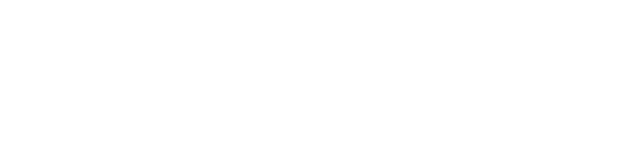
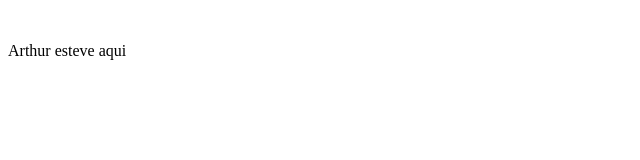
Before and after one commit to brunogomesifrn/aula_2024_apdw, a plain HTML site: page isac/site.html in a window 1280 px wide. Shown: the whole page, without its empty margins (0-640 px from the left). Drawn offline with Linux system fonts and the light colour scheme.

Commit message:
CALISTENIA

```diff
--- a/isac/site.html
+++ b/isac/site.html
@@ -8,5 +8,6 @@
 </head>
 <body>
     <img src="img/manoelgomes.webp" alt="">
+    <p>Arthur esteve aqui</p>
 </body>
 </html>
```
